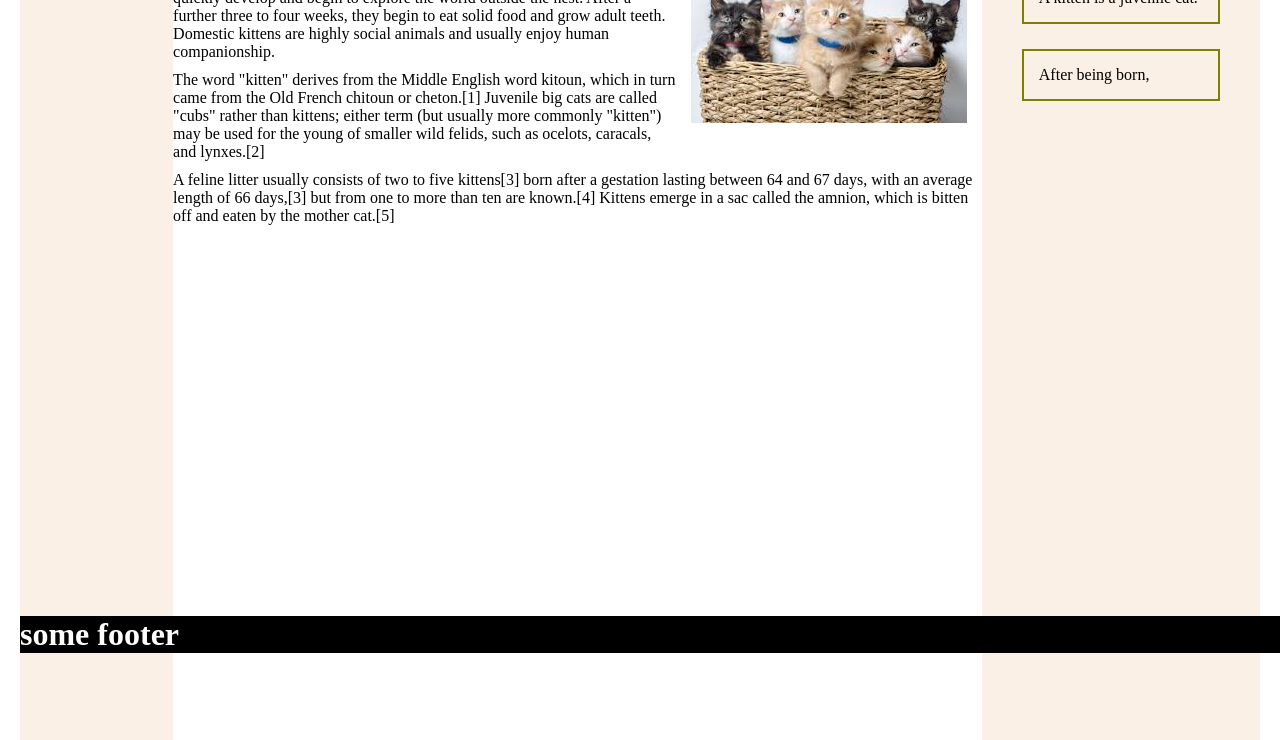
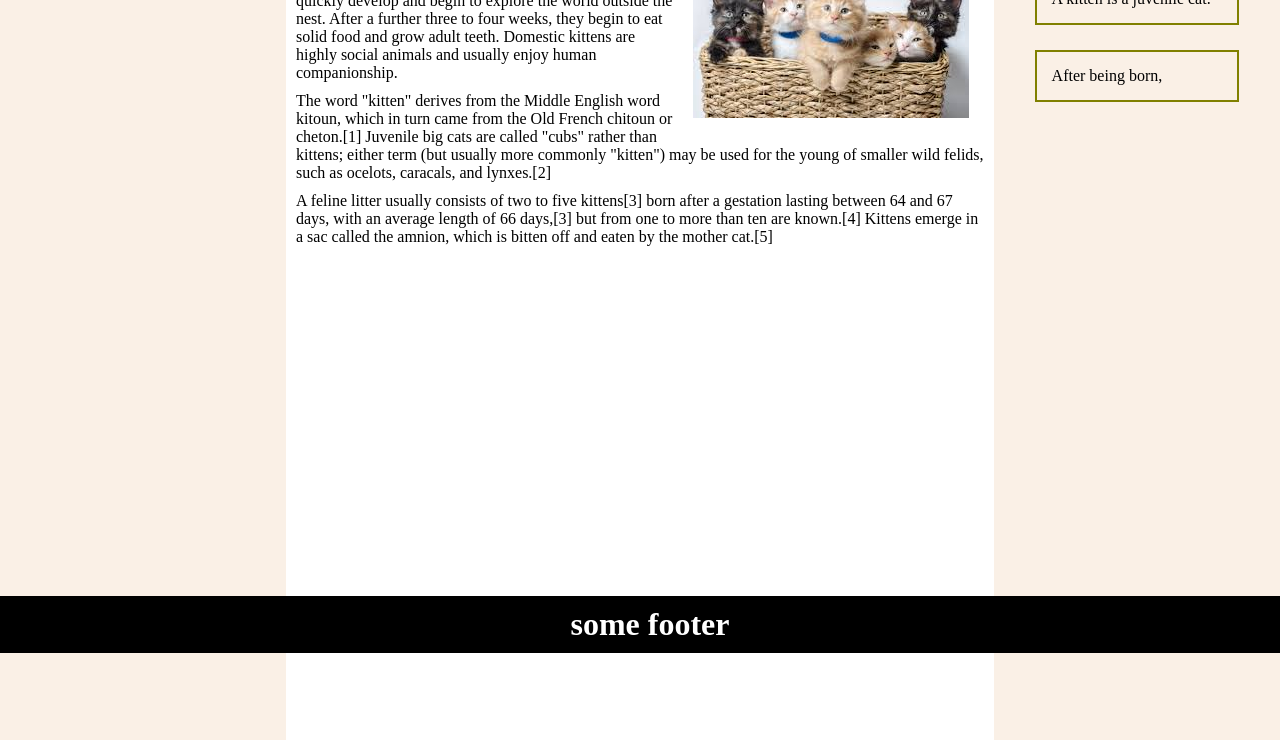
Before and after one commit to MrMichaelSeth/CSS-Layout, a plain HTML site: page index.html in a window 1280 px wide. Shown: the part 147-887 px from the top of the page. Drawn offline with Linux system fonts and the light colour scheme.

Commit message:
centered text header/footer and touched up nav list

```diff
--- a/style.css
+++ b/style.css
@@ -2,53 +2,61 @@
     margin: 0;
 }
 html {
-    box-sizing: border-box;
     height: 100%;
 }
 
-header {
+header, footer {
+    font-size: 1rem;
     color: white;
     background-color: black;
+    width: 100%;
+    text-align: center;
+    padding: 10px;
+}
+
+header {
     position: sticky;
     top: 0;
-    width: 100%;
-
 }
 
 aside {
     width: 20%;
     float: right;
     top: 0;
-    clear: none;
-
+    margin-left: 10px;
 }
 aside p {
     padding: 15px;
     border: 2px solid olive;
     margin: 10%;
+}
 
+nav {
+    width: 20%;
+    position: sticky;
+    float: left;
+    margin-right: 10px;
+}
+
+li {
+    list-style-type: none;
 }
 
 a:hover{
     color:rgba(0, 126, 126, 0.801);
 }
+
 .sidebar {
     height: 100vh;
     background-color: linen;
     padding: 15px;
 }
-nav {
-    position: sticky;
-    float: left;
-}
-.container {
-    padding: 20px;
-}
+
 main {
-    width: 100%;
-    padding: 15px;
+    width: 60%;
     margin: auto;
 }
+
 img {
     float: right;
     max-width: 60%;
@@ -59,10 +67,8 @@ p {
     padding: 0px 0px;
     margin: 10px;
 }
+
 footer {
-    background-color: black;
     position: fixed;
     bottom: 0;
-    width: 100%;
-    color:white;
 }
```
Also changed, not shown: index.html (indentation only).
